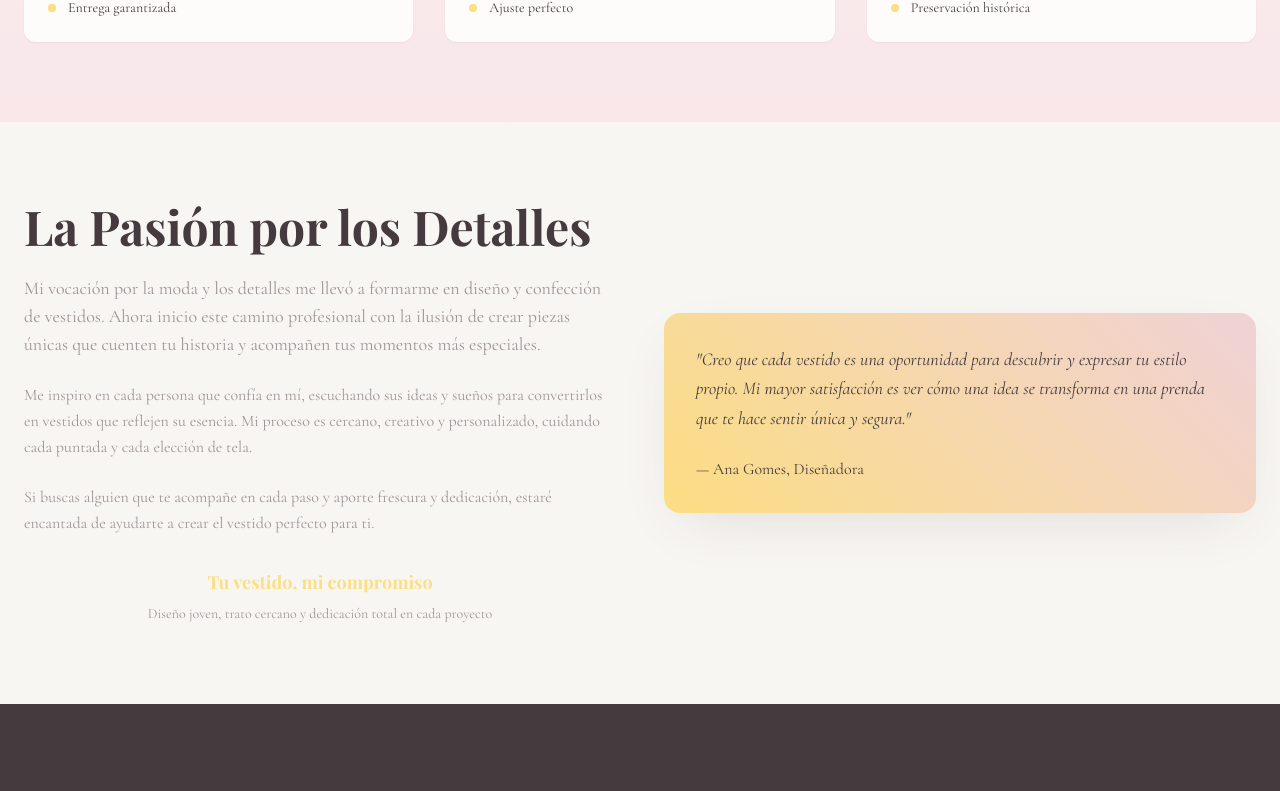
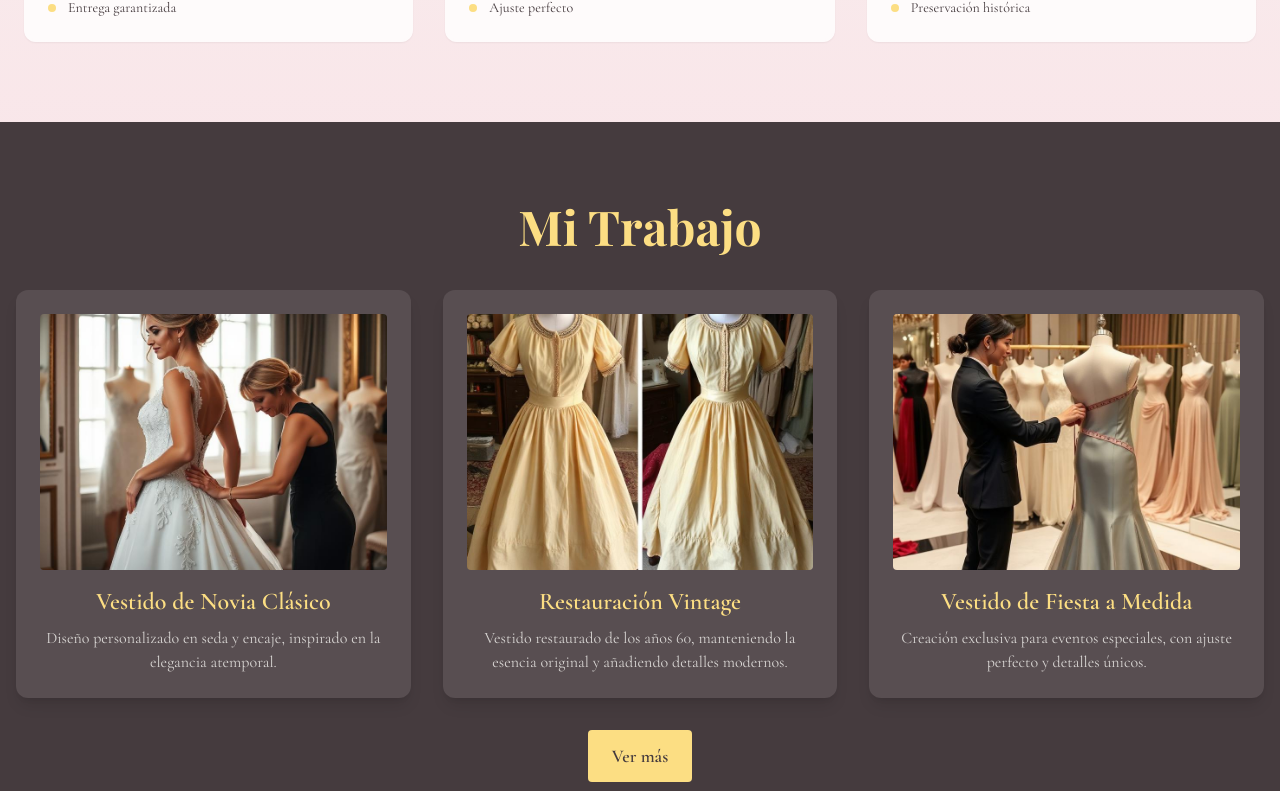
Before and after one commit to atelieranagomes/atelieranagomes.github.io, a React (Vite) app: page / in a window 1280 px wide. Shown: the part 1560-2351 px from the top of the page. Built offline with nearby package versions, Linux system fonts and the light colour scheme; a web font is replaced by a local one.

Commit message:
Guía para añadir vestidos al portfolio

```diff
--- a/src/components/Hero.tsx
+++ b/src/components/Hero.tsx
@@ -40,12 +40,12 @@ const Hero = () => {
               variant="hero"
               size="lg"
               className="group"
-              onClick={() => setOpen(true)}
+              asChild
             >
-              Ver Mi Trabajo
-              <span className="ml-2 group-hover:translate-x-1 transition-transform">
-                →
-              </span>
+              <a href="#portfolio">
+                Ver Mi Trabajo
+                <span className="ml-2 group-hover:translate-x-1 transition-transform">→</span>
+              </a>
             </Button>
             <Button variant="elegant" size="lg" asChild>
               <a href="#contacto">Consulta Personalizada</a>
--- /dev/null
+++ b/src/components/Portfolio.tsx
@@ -0,0 +1,79 @@
+import React, { useState } from "react";
+
+const dresses = [
+  {
+    image: "/src/assets/wedding-service.jpg",
+    title: "Vestido de Novia Clásico",
+    description: "Diseño personalizado en seda y encaje, inspirado en la elegancia atemporal."
+  },
+  {
+    image: "/src/assets/vintage-restoration.jpg",
+    title: "Restauración Vintage",
+    description: "Vestido restaurado de los años 60, manteniendo la esencia original y añadiendo detalles modernos."
+  },
+  {
+    image: "/src/assets/custom-fitting.jpg",
+    title: "Vestido de Fiesta a Medida",
+    description: "Creación exclusiva para eventos especiales, con ajuste perfecto y detalles únicos."
+  },
+  {
+    image: "/src/assets/hero-atelier.jpg",
+    title: "Vestido Boho Chic",
+    description: "Vestido bohemio con telas ligeras y detalles artesanales, ideal para bodas al aire libre."
+  },
+  {
+    image: "/src/assets/wedding-service.jpg",
+    title: "Vestido Minimalista",
+    description: "Diseño limpio y moderno, con líneas sencillas y tejidos de alta calidad."
+  },
+  {
+    image: "/src/assets/vintage-restoration.jpg",
+    title: "Vestido Vintage Floral",
+    description: "Vestido inspirado en los años 50, con estampado floral y corte clásico."
+  },
+  {
+    image: "/src/assets/custom-fitting.jpg",
+    title: "Vestido de Fiesta Largo",
+    description: "Vestido elegante para galas, confeccionado en terciopelo y detalles de pedrería."
+  },
+  {
+    image: "/src/assets/hero-atelier.jpg",
+    title: "Vestido Corto Moderno",
+    description: "Vestido juvenil y fresco, perfecto para celebraciones informales."
+  }
+];
+
+const INITIAL_COUNT = 3;
+const INCREMENT = 3;
+
+const Portfolio: React.FC = () => {
+  const [visible, setVisible] = useState(INITIAL_COUNT);
+  const showMore = () => setVisible((v) => v + INCREMENT);
+  const hasMore = visible < dresses.length;
+  return (
+    <section id="portfolio" className="py-20 bg-elegant-gray text-cream">
+      <div className="container mx-auto px-4">
+        <h2 className="font-display text-4xl md:text-5xl font-bold mb-10 text-center text-gold">Mi Trabajo</h2>
+        <div className="grid grid-cols-1 sm:grid-cols-2 lg:grid-cols-3 gap-8">
+          {dresses.slice(0, visible).map((dress, idx) => (
+            <div key={idx} className="bg-cream/10 rounded-lg shadow-lg overflow-hidden flex flex-col items-center p-6">
+              <img src={dress.image} alt={dress.title} className="w-full h-64 object-cover rounded mb-4" />
+              <h3 className="text-2xl font-semibold text-gold mb-2">{dress.title}</h3>
+              <p className="text-cream/80 text-center">{dress.description}</p>
+            </div>
+          ))}
+        </div>
+        {hasMore && (
+          <div className="flex justify-center mt-8">
+            <button
+              className="px-6 py-3 bg-gold text-elegant-gray rounded hover:bg-gold-light transition-colors font-semibold text-lg"
+              onClick={showMore}
+            >Ver más</button>
+          </div>
+        )}
+      </div>
+    </section>
+  );
+};
+
+export default Portfolio;
--- a/src/pages/Index.tsx
+++ b/src/pages/Index.tsx
@@ -1,15 +1,17 @@
 import Hero from "@/components/Hero";
 import Services from "@/components/Services";
 import About from "@/components/About";
+import Portfolio from "@/components/Portfolio";
 import Contact from "@/components/Contact";
 
 const Index = () => {
   return (
     <div className="min-h-screen">
-      <Hero />
-      <Services />
-      <About />
-      <Contact />
+  <Hero />
+  <Services />
+  <Portfolio />
+  <About />
+  <Contact />
     </div>
   );
 };
```
Also changed, not shown: 1 other file (tests, documents, lock files or other folders).
